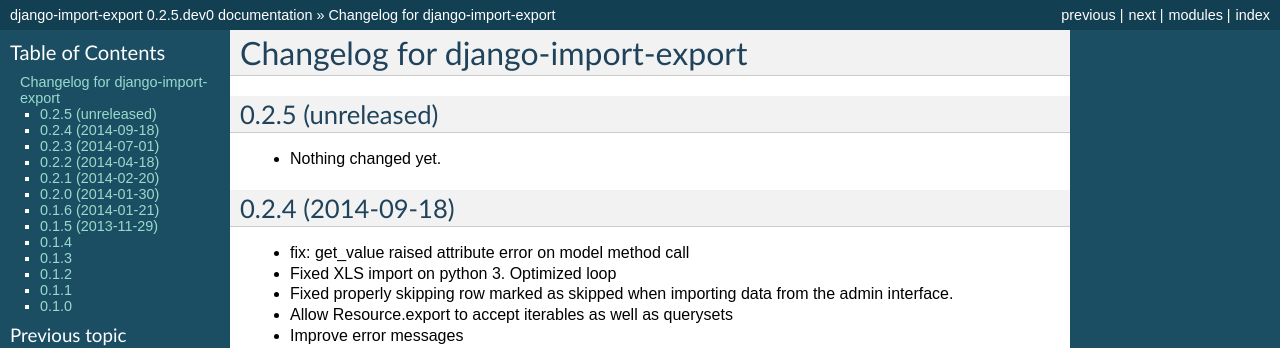
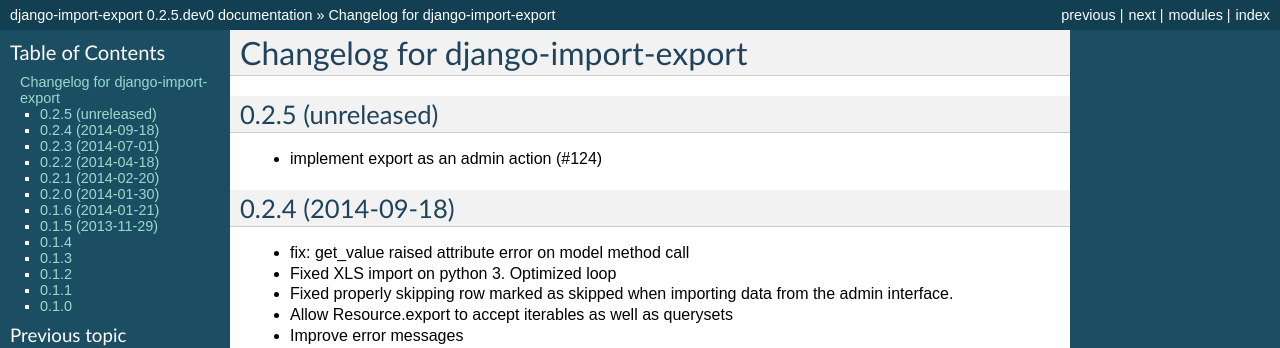
Before and after one commit to django-import-export/django-import-export, a Sphinx documentation site: the page built from docs/changelog.rst, in a window 1280 px wide. Shown: the top 348 px of the page. Built offline with Sphinx 7.4.7, drawn with Linux system fonts in a browser that asks for light colours.

Commit message:
Update changelog

```diff
--- a/docs/changelog.rst
+++ b/docs/changelog.rst
@@ -4,7 +4,7 @@
 0.2.5 (unreleased)
 ------------------
 
-- Nothing changed yet.
+- implement export as an admin action (#124)
 
 
 0.2.4 (2014-09-18)
```
